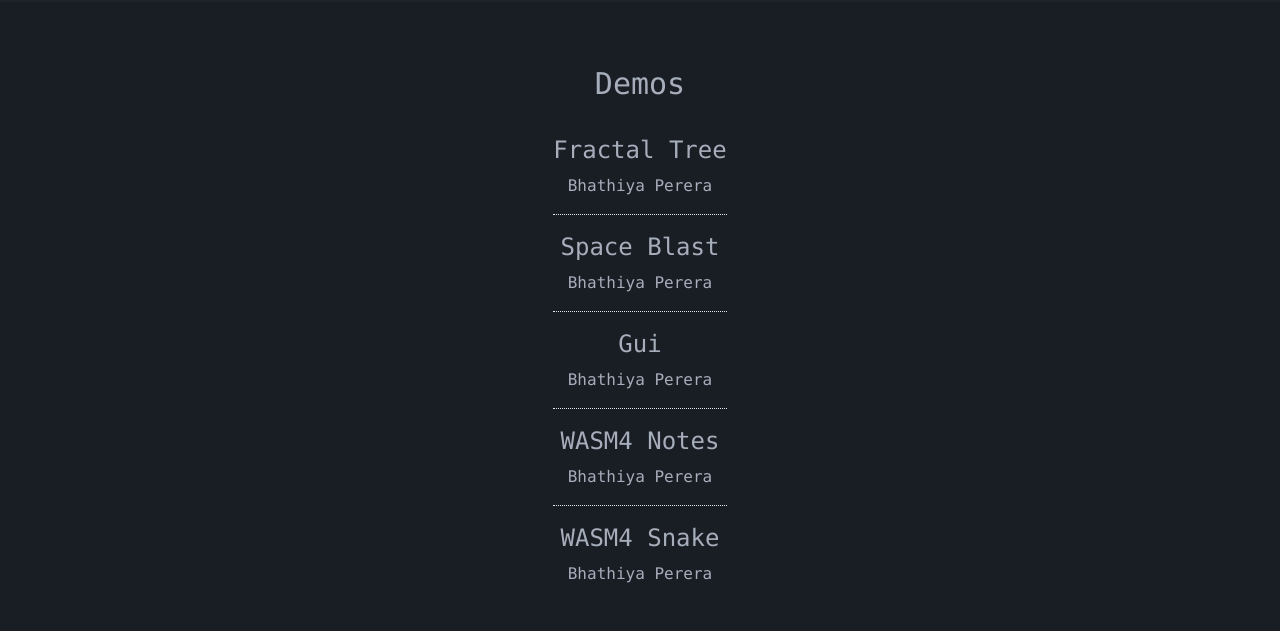
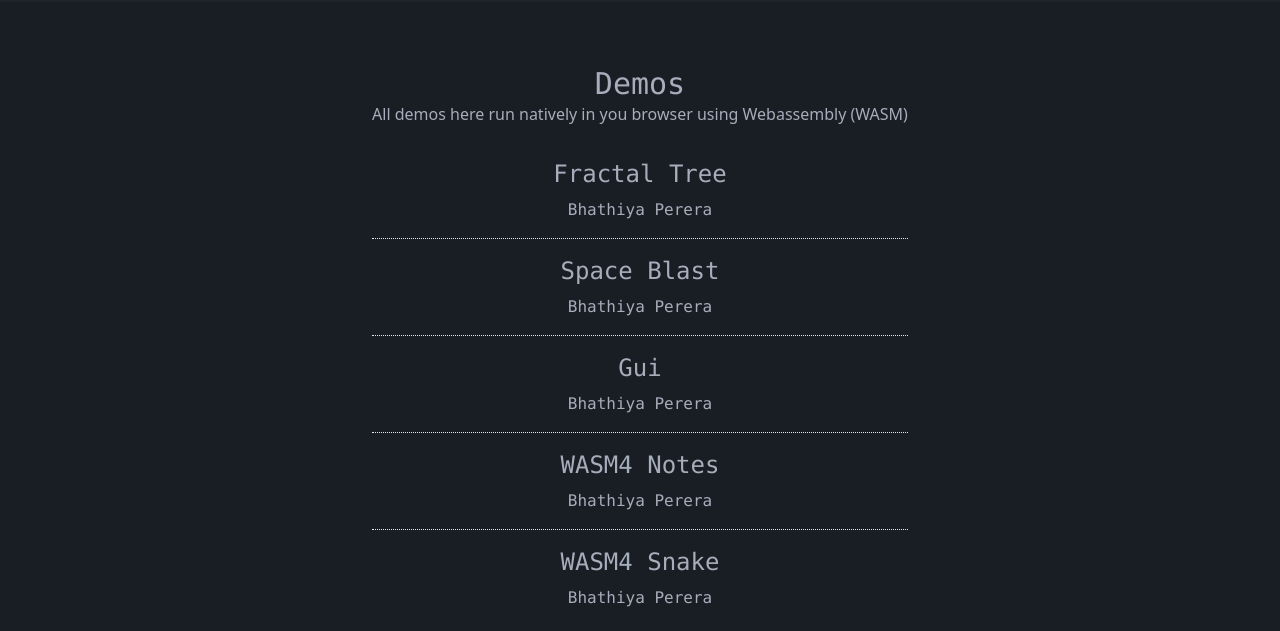
Before and after one commit to YakshaLang/yakshalang.github.io, an Astro site: page /demos in a window 1280 px wide. Shown: the part 94-725 px from the top of the page. Built offline with nearby package versions, Linux system fonts and the light colour scheme; Astro itself is replaced by a stand-in of ours.

Commit message:
Update demos.astro

```diff
--- a/src/pages/demos.astro
+++ b/src/pages/demos.astro
@@ -8,7 +8,7 @@ const posts = await Astro.glob('./demos/*.mdx');
     <div class="flex justify-center text-center gap-8 pt-16 pb-8 px-8 md:px-0">
         <div>
             <h1 class="font-mono text-xl my-auto md:text-3xl">Demos</h1>
-
+            <p>All demos here run natively in you browser using Webassembly (WASM)</p>
             <div class="divide-y divide-dotted pt-4">
                 {posts.map(post =>
                 <a href={post.url} class="flex flex-col gap-2 py-4 group">
```
